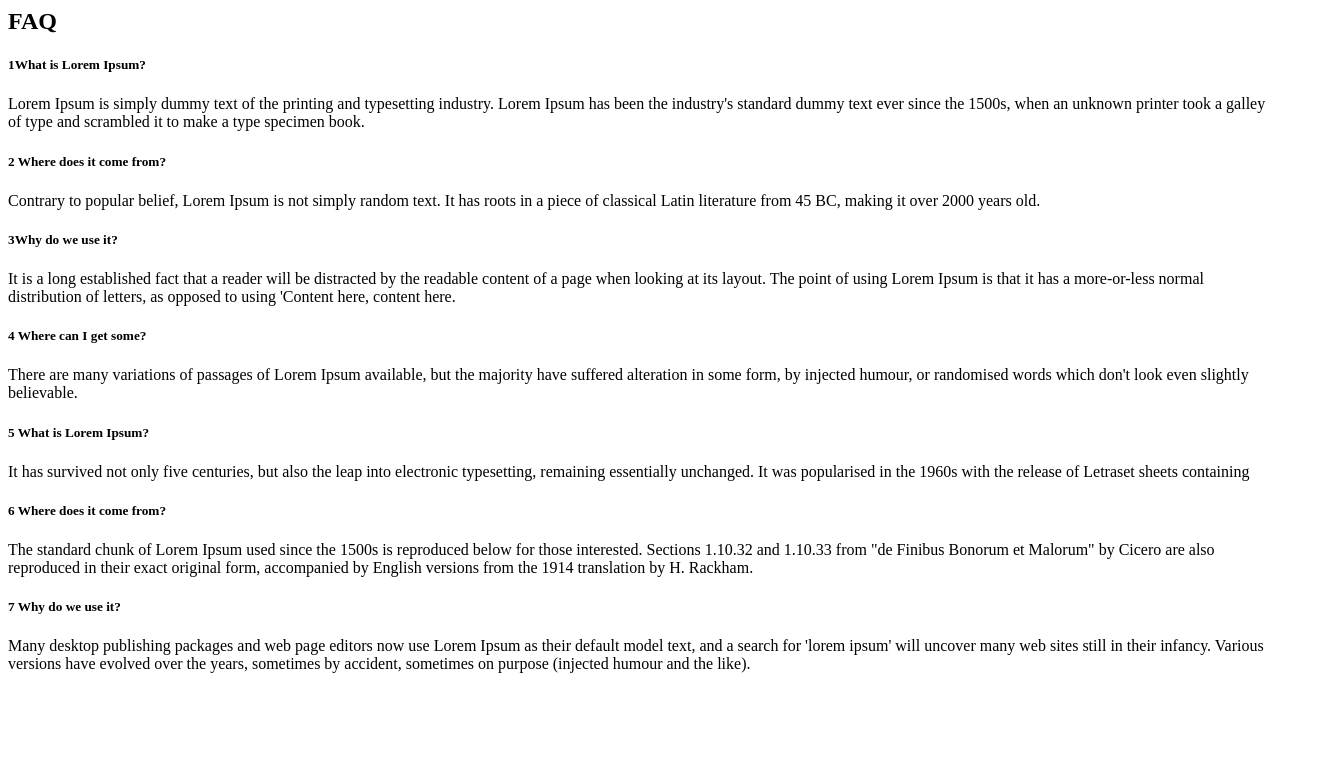
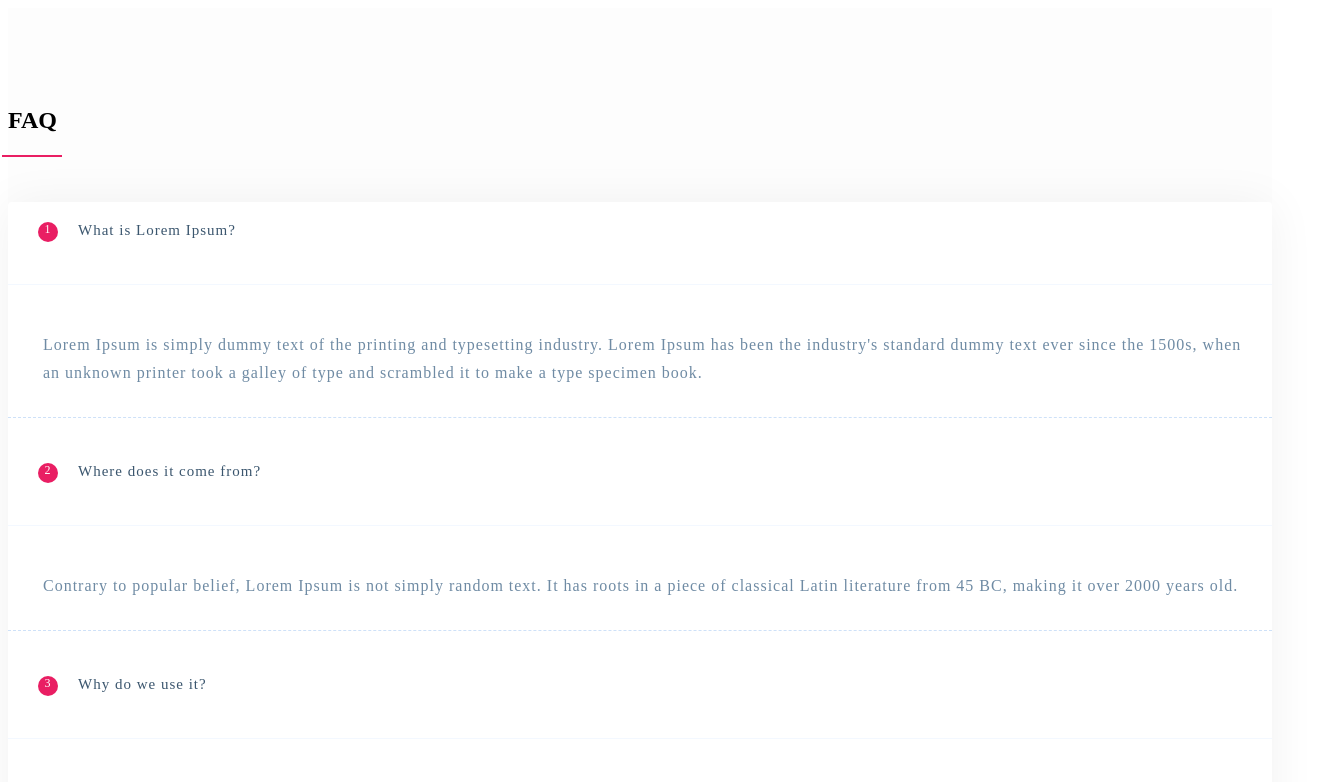
Before and after one commit to ALPHACOD3RS/faq-page, a plain HTML site: page index.html in a window 1280 px wide. Shown: the top 782 px of the page, 1332 px wide, since content can reach past the window. Drawn offline with Linux system fonts and the light colour scheme.

Commit message:
Update index.html

```diff
--- a/index.html
+++ b/index.html
@@ -1,4 +1,13 @@
+<html lang="en">
 
+<head>
+    <meta charset="UTF-8">
+    <meta name="viewport" content="width=device-width, initial-scale=1.0">
+    <title>FAQ Section</title>
+    <link rel="stylesheet" href="styles.css">
+</head>
+
+<body>
 
 <section class="faq-section">
 <div class="container">
@@ -115,3 +124,7 @@
                   </div>
                 </div>
                 </section>
+
+  </body>
+
+</html>
```
